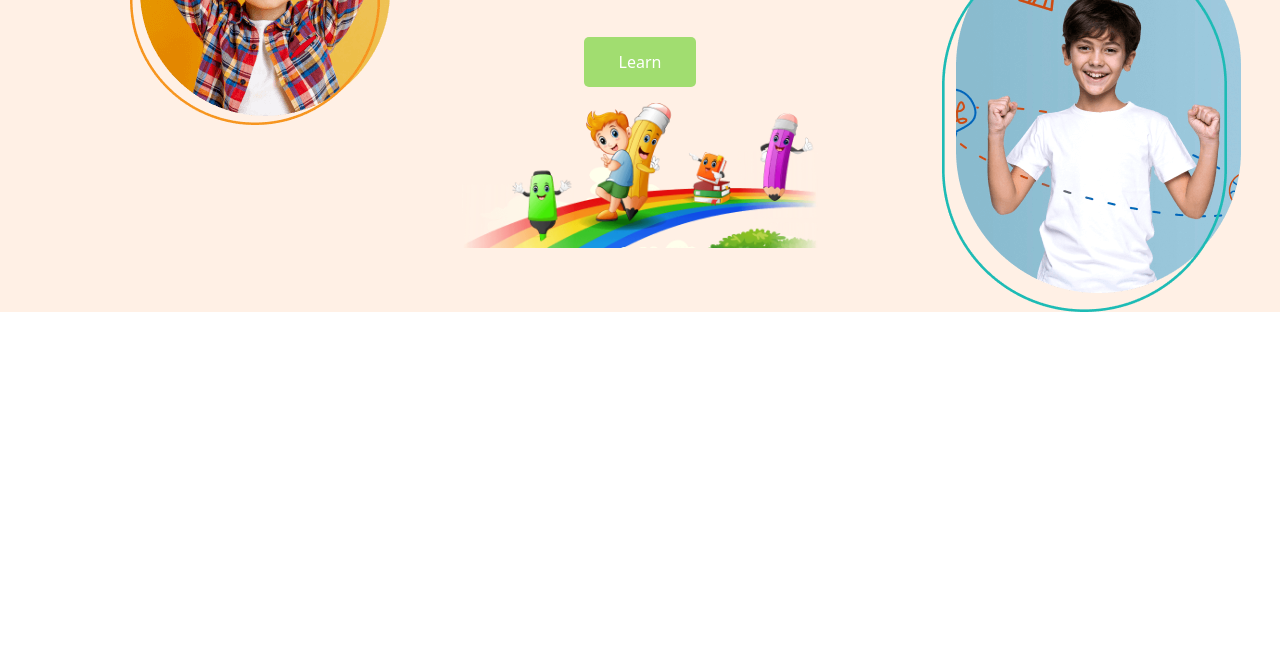
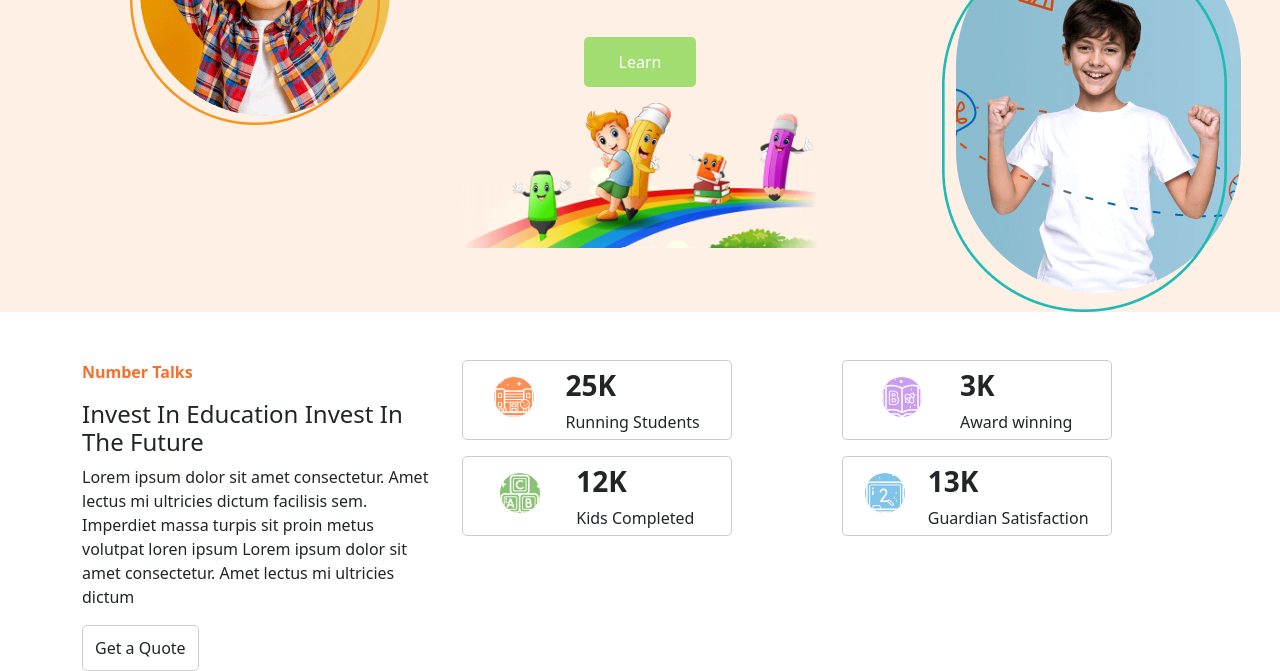
Before and after one commit to gokul-vsi/MyShcool, a plain HTML site: page index.html in a window 1280 px wide. Shown: the part 348-1019 px from the top of the page. Before the commit the page ends 800 px from the top, so only its background shows below. Drawn offline with nearby package versions, Linux system fonts and the light colour scheme.

Commit message:
added-design

```diff
--- a/index.css
+++ b/index.css
@@ -52,8 +52,15 @@
     color: #F96E2A;
     font-weight: bolder;
 }
+.hero-btn-1{
+    all: unset;
+    padding: 10px 12px;
+    border: 1px solid #ccc;
+    border-radius: 5px;
+}
 .icon1{
     background-color: #FC8F54;
+    width: 250% !important;
 }
 .icon2{
     background-color: #CB9DF0;
@@ -64,12 +71,15 @@
 .icon4{
     background-color: #80C4E9;
 }
-.card{
+.main-box{
     border: 1px solid #ccc;
-    width:285px;
-    height: 85px;
-    border-radius: 5px;
+    width: 270px;
+    height: 80px;
+   border-radius: 5px;
 }
 .mar{
     margin-right: 15% !important;
 }
+.sec-p{
+    margin-bottom: 5% !important;
+}
--- a/index.html
+++ b/index.html
@@ -84,7 +84,6 @@
               Starting a corporate business typically involves several steps,
               such as develo a business
             </p>
-
             <div class="d-flex justify-content-center">
               <button class="hero-btn mt-4">Learn</button>
             </div>
@@ -103,7 +102,86 @@
       </div>
     </section>
 
-
+    <section class="home-section">
+       <div class="container">
+        <div class="row">
+          <div class="col-md-4 mt-5">
+            <p class="hero-sec-p fw-bolder">Number Talks</p>
+            <h4>Invest In Education Invest
+              In The Future</h4>
+              <p>Lorem ipsum dolor sit amet consectetur. Amet lectus mi ultricies dictum facilisis sem. Imperdiet massa turpis sit proin metus volutpat loren ipsum Lorem ipsum dolor sit amet consectetur. Amet lectus mi ultricies dictum</p>
+              <button class="hero-btn-1">Get a Quote</button>
+          </div>
+          <div class="col-md-4 hero-box">
+            <div class="row">
+              <div class="col-md-6 col-lg-6 col-6 col-xl-6">
+                <div class="main-box mt-md-5">
+                  <div class="innner-main-box d-flex justify-content-evenly">
+                    <div>
+                      <img src="./images/icon1.png" alt=""  class="img-fluid icon1 mt-3 rounded-circle">
+                    </div>
+                    <div class="mt-2">
+                      <h3 class="fw-bolder">25K</h3>
+                      <p class="fw-medium">Running Students</p>
+                    </div>
+                  </div>
+                </div>
+              </div>
+            </div>
+            <!-- ================== -->
+            <div class="row">
+              <div class="col-md-6 col-lg-6 col-6 col-xl-6">
+                <div class="main-box mt-md-3">
+                  <div class="innner-main-box d-flex justify-content-evenly">
+                    <div>
+                      <img src="./images/icon3.png" alt=""  class="img-fluid icon3 mt-3 rounded-circle">
+                    </div>
+                    <div class="mt-2">
+                      <h3 class="fw-bolder">12K</h3>
+                      <p class="fw-medium">Kids Completed</p>
+                    </div>
+                  </div>
+                </div>
+              </div>
+            </div>
+          </div>
+          <!-- ======================================= -->
+          <div class="col-md-4">
+            <div class="row">
+              <div class="col-md-6 col-lg-6 col-6 col-xl-6">
+                <div class="main-box mt-md-5">
+                  <div class="innner-main-box d-flex justify-content-evenly">
+                    <div>
+                      <img src="./images/icon2.png" alt=""  class="img-fluid icon2 mt-3 rounded-circle">
+                    </div>
+                    <div class="mt-2">
+                      <h3 class="fw-bolder">3K</h3>
+                      <p class="fw-medium">Award winning</p>
+                    </div>
+                  </div>
+                </div>
+              </div>
+            </div>
+            <!-- ================== -->
+            <div class="row">
+              <div class="col-md-6 col-lg-6 col-6 col-xl-6">
+                <div class="main-box mt-md-3">
+                  <div class="innner-main-box d-flex justify-content-evenly">
+                    <div>
+                      <img src="./images/icon4.png" alt=""  class="img-fluid icon4 mt-3 rounded-circle">
+                    </div>
+                    <div class="mt-2">
+                      <h3 class="fw-bolder">13K</h3>
+                      <p class="fw-medium">Guardian Satisfaction</p>
+                    </div>
+                  </div>
+                </div>
+              </div>
+            </div>
+          </div>
+        </div>
+       </div>
+    </section>
 
     <!-- ================================================================================== -->
     <script
```
